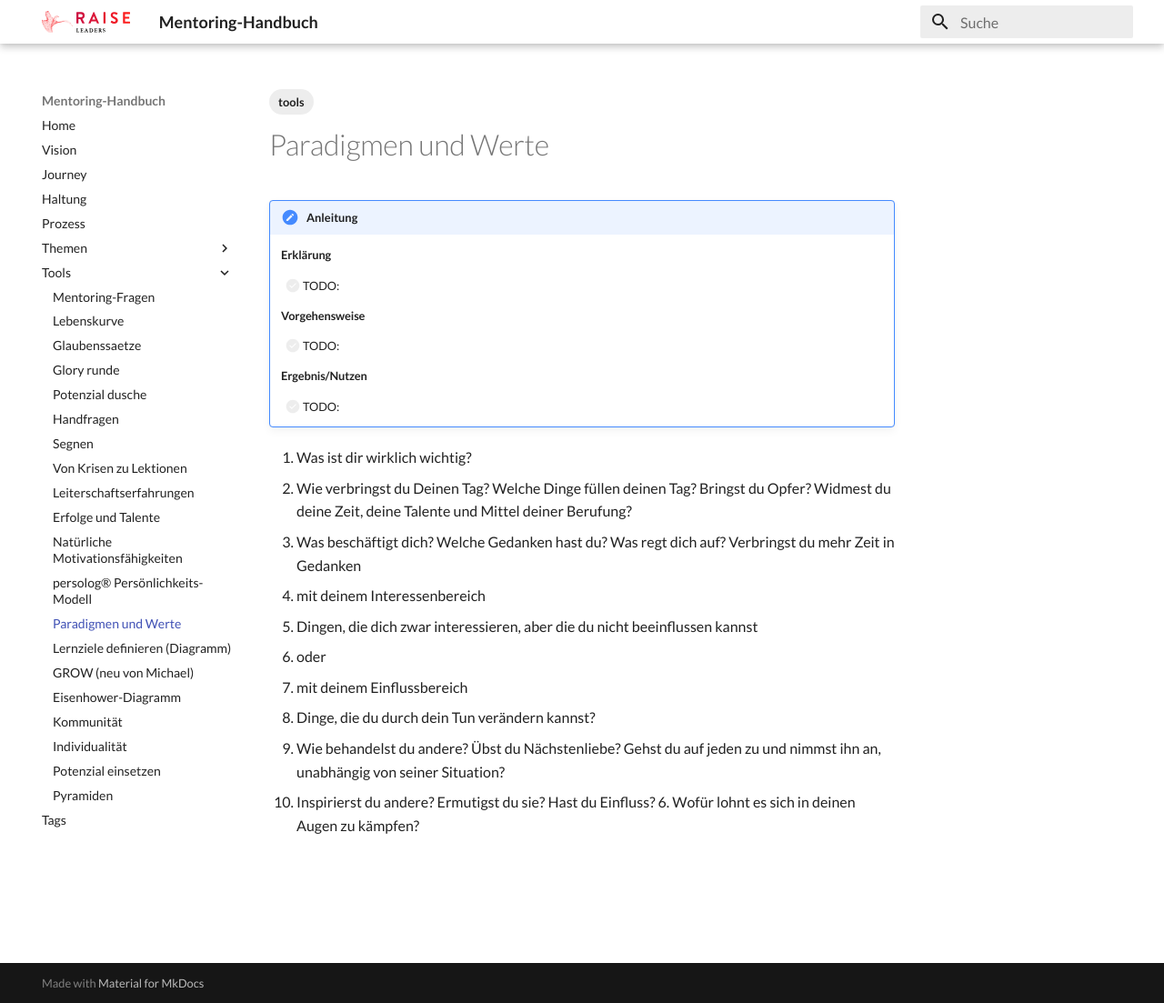
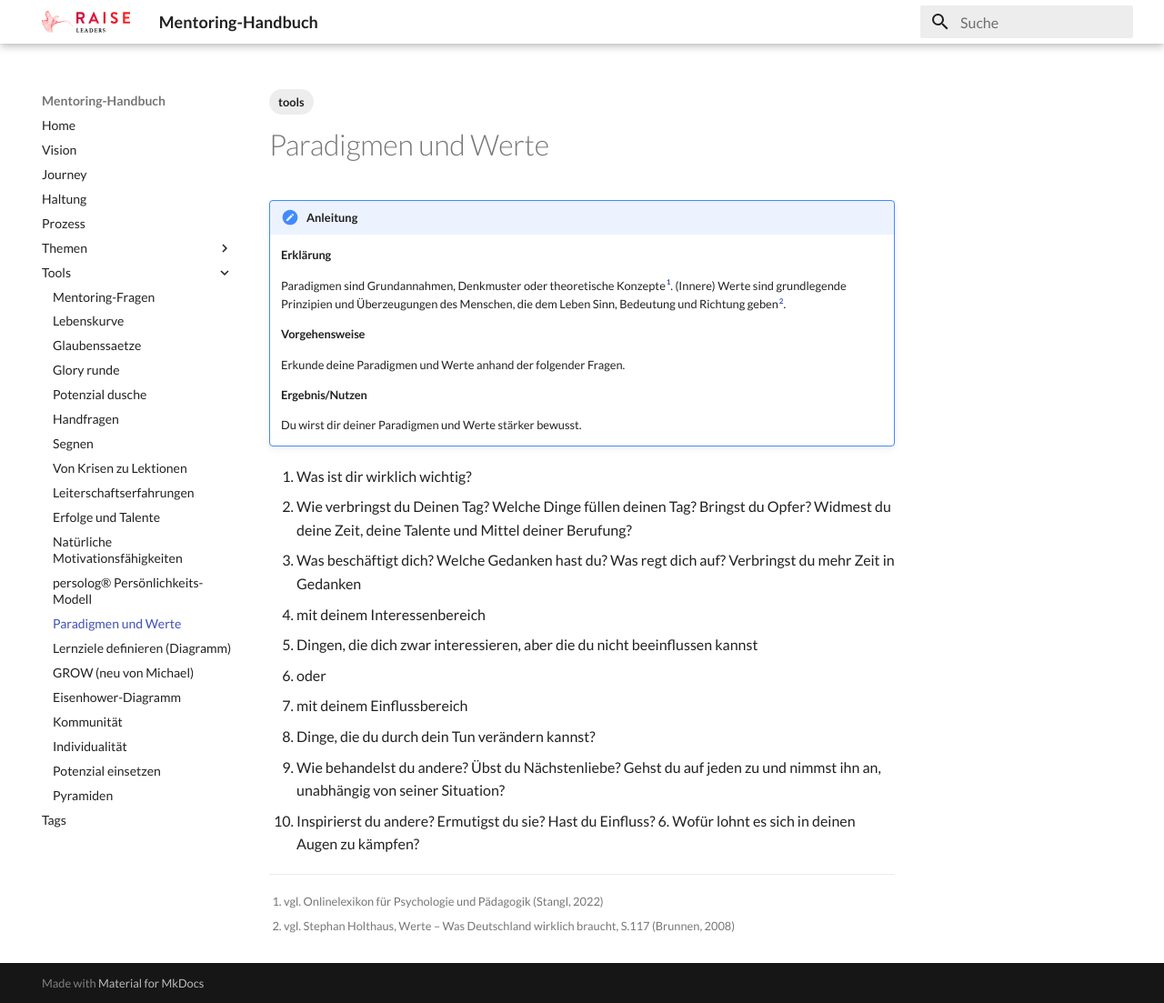
Before and after one commit to chbndrhnns/raise-mentoring-workbook, an MkDocs documentation site: the page built from docs/tools/paradigmen-werte.md, in a window 1280 px wide and 1103 px high. Shown: the whole window at 91% size. Built offline with MkDocs 1.6.1 and Material for MkDocs 9.7.7, drawn with Linux system fonts in a browser that asks for light colours.

Commit message:
Anleitung Paradigmen

```diff
--- a/docs/tools/paradigmen-werte.md
+++ b/docs/tools/paradigmen-werte.md
@@ -9,15 +9,17 @@ tags:
 
     #### Erklärung
 
-    - [ ] TODO:
+    Paradigmen sind Grundannahmen, Denkmuster oder theoretische Konzepte[^1].
+    (Innere) Werte sind grundlegende Prinzipien und Überzeugungen des Menschen,
+    die dem Leben Sinn, Bedeutung und Richtung geben[^2].
 
     #### Vorgehensweise
 
-    - [ ] TODO:
+    Erkunde deine Paradigmen und Werte anhand der folgender Fragen.
 
     #### Ergebnis/Nutzen
 
-    - [ ] TODO:
+    Du wirst dir deiner Paradigmen und Werte stärker bewusst.
 
 
 1. Was ist dir wirklich wichtig?
@@ -30,3 +32,6 @@ tags:
 - Dinge, die du durch dein Tun verändern kannst?
 4. Wie behandelst du andere? Übst du Nächstenliebe? Gehst du auf jeden zu und nimmst ihn an, unabhängig von seiner Situation?
 5. Inspirierst du andere? Ermutigst du sie? Hast du Einfluss? 6. Wofür lohnt es sich in deinen Augen zu kämpfen?
+
+[^1]: vgl. Onlinelexikon für Psychologie und Pädagogik (Stangl, 2022)
+[^2]: vgl. Stephan Holthaus, Werte – Was Deutschland wirklich braucht, S.117 (Brunnen, 2008)
```
